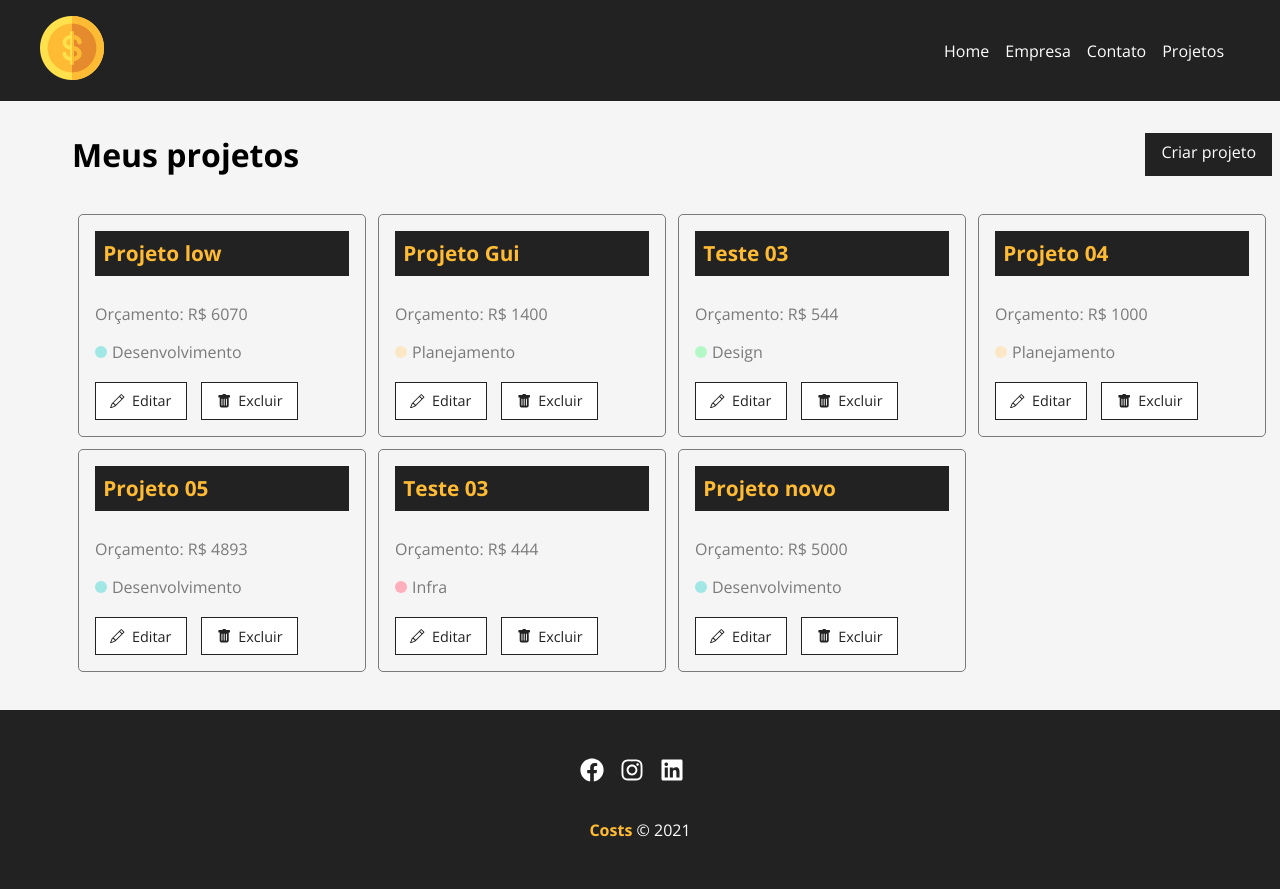
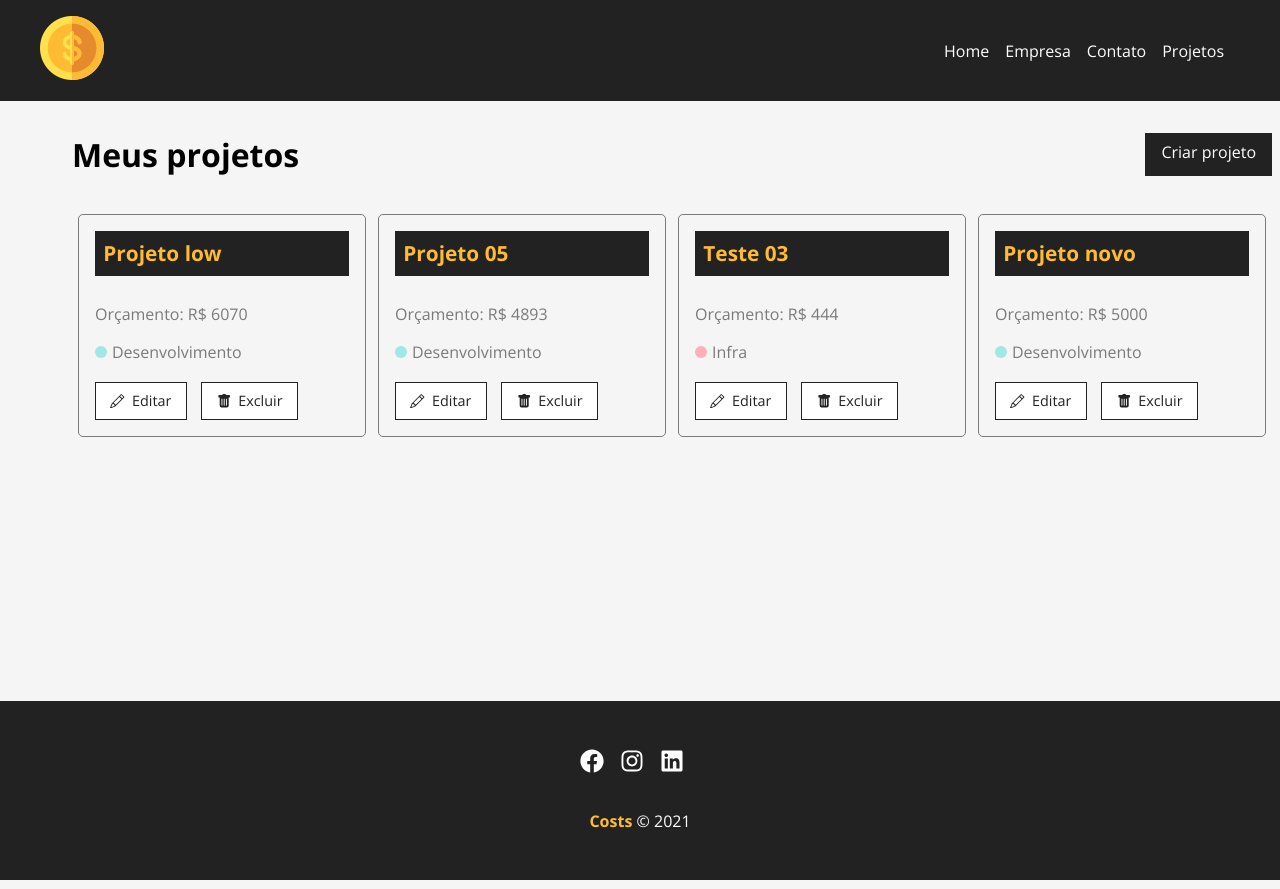
Before and after one commit to guilhermelcosta/Costs-react, a React (Create React App) app: page /projetos in a window 1280 px wide. Shown: the top 889 px of the page. Built offline with nearby package versions, Linux system fonts and the light colour scheme; data requests are answered from the project's data file.

Commit message:
feat: adicionado metodos para excluir projeto

```diff
--- a/db.json
+++ b/db.json
@@ -10,39 +10,6 @@
       "custo": 0,
       "servicos": [],
       "id": 2
-    },
-    {
-      "nome": "Projeto Gui",
-      "orcamento": "1400",
-      "categoria": {
-        "id": "4",
-        "nome": "Planejamento"
-      },
-      "custo": 0,
-      "servicos": [],
-      "id": 3
-    },
-    {
-      "nome": "Teste 03",
-      "orcamento": "544",
-      "categoria": {
-        "id": "3",
-        "nome": "Design"
-      },
-      "custo": 0,
-      "servicos": [],
-      "id": 4
-    },
-    {
-      "nome": "Projeto 04",
-      "orcamento": "1000",
-      "categoria": {
-        "id": "4",
-        "nome": "Planejamento"
-      },
-      "custo": 0,
-      "servicos": [],
-      "id": 5
     },
     {
       "nome": "Projeto 05",
--- a/src/components/pages/Projetos.js
+++ b/src/components/pages/Projetos.js
@@ -14,8 +14,7 @@ function Projetos() {
         // Adicionei esse setTimeout apenas para conseguir visualizar o icone de loading
         setTimeout(() => {
             fetch('http://localhost:5000/projetos', {
-                method: 'GET',
-                headers: {
+                method: 'GET', headers: {
                     'Content-type': 'application/json'
                 }
             }).then(resp => resp.json()).then(data => {
@@ -25,9 +24,18 @@ function Projetos() {
         }, 1000);
     }, []);
 
+    function removerProjeto(id) {
+        fetch(`http://localhost:5000/projetos/${id}`, {
+            method: 'DELETE', headers: {
+                'Content-type': 'application/json'
+            }
+        }).then(resp => resp.json).then(() => {
+            setProjetos(projetos.filter((projeto) => projeto.id !== id));
+        }).catch(e => console.log(e));
+    }
 
-    return (
-        <div className={styles.container}>
+
+    return (<div className={styles.container}>
             <div className={styles.titulo_container}>
                 <h1>Meus projetos</h1>
                 <LinkButton to={'/novoprojeto'} text="Criar projeto"/>
@@ -35,15 +43,11 @@ function Projetos() {
             <Container customClass="start">
                 {projetos.length > 0 && projetos.map((projeto) => (
                     <ProjetoCard id={projeto.id} nome={projeto.nome} orcamento={projeto.orcamento}
-                                 categoria={projeto.categoria.nome} key={projeto.id}/>
-                ))}
+                                 categoria={projeto.categoria.nome} key={projeto.id} handleRemove={removerProjeto}/>))}
                 {!removerLoading && <Loading/>}
-                {removerLoading && projetos.length === 0 && (
-                    <p>Não há projetos cadastrados!</p>
-                )}
+                {removerLoading && projetos.length === 0 && (<p>Não há projetos cadastrados!</p>)}
             </Container>
-        </div>
-    );
+        </div>);
 }
 
 export default Projetos;
--- a/src/components/project/ProjetoCard.js
+++ b/src/components/project/ProjetoCard.js
@@ -3,6 +3,12 @@ import {BsPencil, BsFillTrashFill} from 'react-icons/bs';
 import {Link} from 'react-router-dom';
 
 export default function ProjetoCard({id, nome, orcamento, categoria, handleRemove}) {
+
+    const remover = (e) => {
+        e.preventDefault();
+        handleRemove(id);
+    };
+
     return (
         <div className={styles.projetoCard}>
             <h4>{nome}</h4>
@@ -11,7 +17,7 @@ export default function ProjetoCard({id, nome, orcamento, categoria, handleRemov
                 className={`${styles[categoria.toLowerCase()]}`}></span>{categoria}</p>
             <div className={styles.projetoCardAcoes}>
                 <Link to={'/'}><BsPencil/>Editar</Link>
-                <button><BsFillTrashFill/>Excluir</button>
+                <button onClick={remover}><BsFillTrashFill/>Excluir</button>
             </div>
         </div>
     );
```
